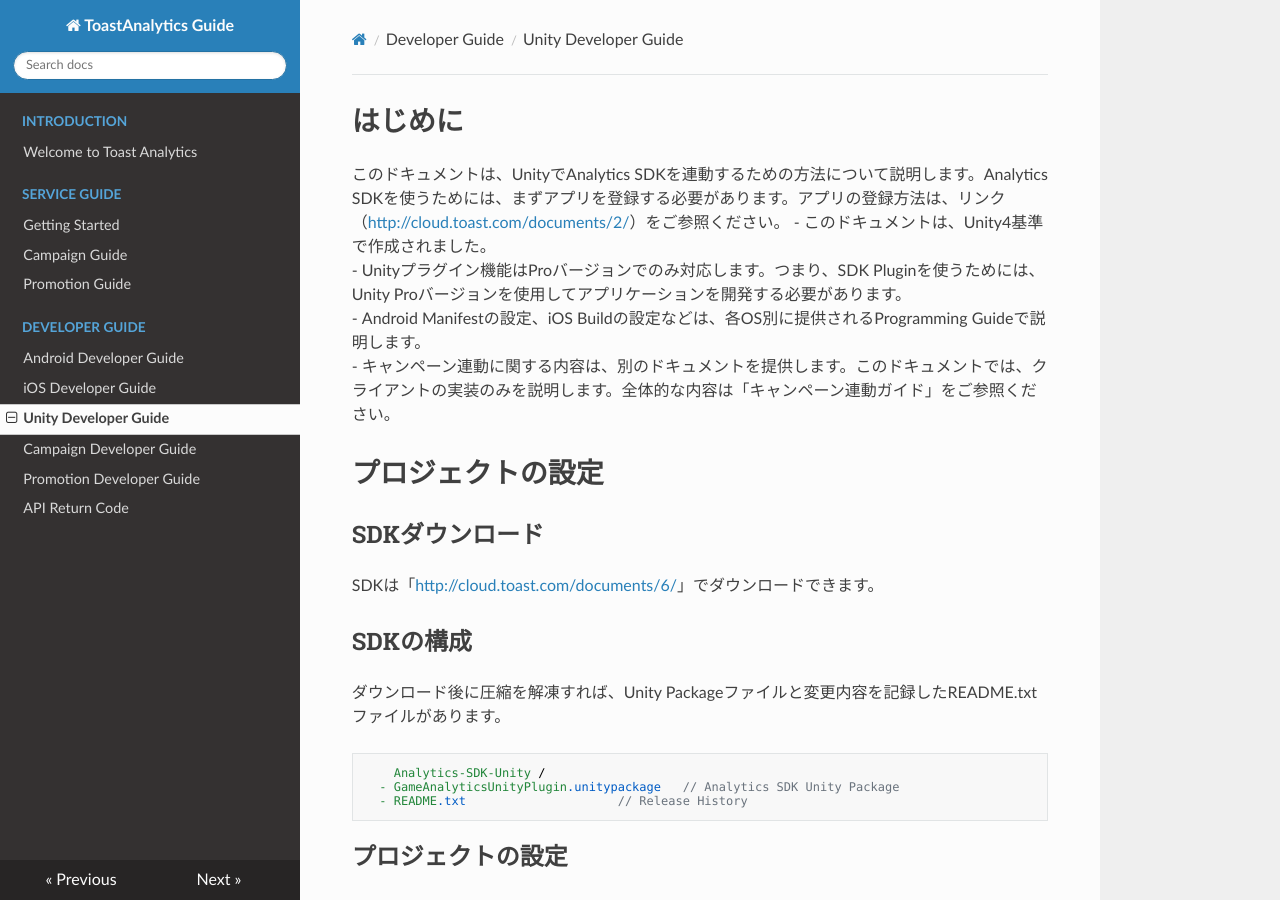
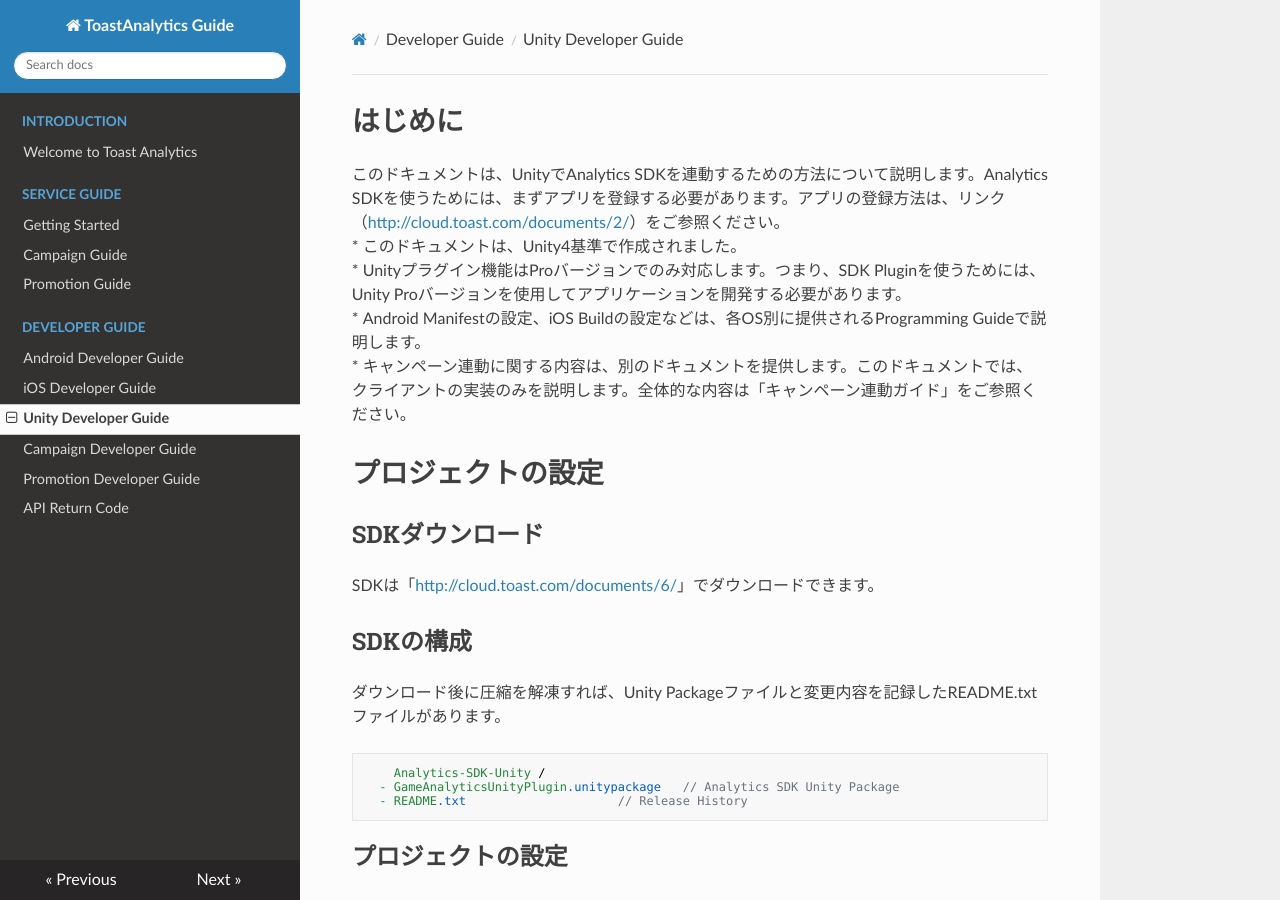
Before and after one commit to ToastAnalytics/ToastAnalytics_JA, an MkDocs documentation site: the page built from docs/Developer/6. Unity Developer Guide.md, in a window 1280 px wide and 900 px high. Built offline with MkDocs 1.6.1, drawn with Linux system fonts in a browser that asks for light colours; nearby versions of some CDN libraries; old or Windows-style settings are respelled for this version of MkDocs; some of the changed text lies outside the part shown.

Commit message:
- Fixed syntax error

```diff
--- a/docs/Developer/6. Unity Developer Guide.md
+++ b/docs/Developer/6. Unity Developer Guide.md
@@ -1,10 +1,10 @@
 #はじめに
 
 このドキュメントは、UnityでAnalytics SDKを連動するための方法について説明します。Analytics SDKを使うためには、まずアプリを登録する必要があります。アプリの登録方法は、リンク（<http://cloud.toast.com/documents/2/>）をご参照ください。
-- このドキュメントは、Unity4基準で作成されました。
-- Unityプラグイン機能はProバージョンでのみ対応します。つまり、SDK Pluginを使うためには、Unity Proバージョンを使用してアプリケーションを開発する必要があります。
-- Android Manifestの設定、iOS Buildの設定などは、各OS別に提供されるProgramming Guideで説明します。
-- キャンペーン連動に関する内容は、別のドキュメントを提供します。このドキュメントでは、クライアントの実装のみを説明します。全体的な内容は「キャンペーン連動ガイド」をご参照ください。
+* このドキュメントは、Unity4基準で作成されました。
+* Unityプラグイン機能はProバージョンでのみ対応します。つまり、SDK Pluginを使うためには、Unity Proバージョンを使用してアプリケーションを開発する必要があります。
+* Android Manifestの設定、iOS Buildの設定などは、各OS別に提供されるProgramming Guideで説明します。
+* キャンペーン連動に関する内容は、別のドキュメントを提供します。このドキュメントでは、クライアントの実装のみを説明します。全体的な内容は「キャンペーン連動ガイド」をご参照ください。
 
 
 #プロジェクトの設定
@@ -65,12 +65,12 @@ OS（Android, iOS）別にプロジェクト設定およびManifestに追加で
 基本的な統計データの収集のために、必ず連動させる必要があるAPIです。必須連動項目のみを実装することで、ほとんどのデータが確認できます。
 
 必須連動項目も以下のとおりです。
-- 初期化：initializeSDK
-- セッション追跡：traceActivation, traceDeactivation
-- 購入（In App Purchase）：tracePurchase
-- 通貨獲得/使用：traceMoneyAcquisition, traceMoneyConsumption
-- レベルアップ：traceLevelUp
-- 友だち数：traceFriendCount
+* 初期化：initializeSDK
+* セッション追跡：traceActivation, traceDeactivation
+* 購入（In App Purchase）：tracePurchase
+* 通貨獲得/使用：traceMoneyAcquisition, traceMoneyConsumption
+* レベルアップ：traceLevelUp
+* 友だち数：traceFriendCount
 
 
 ##初期化
@@ -159,8 +159,8 @@ setUserIdの二つ目の引数はPromotionやCampaignを使う場合はtrueで
 setUserId関数は、initializeSDKの呼び出し後、ログイン完了後にゲームで使うuserIDを獲得した直後に呼び出せます。userIDはゲームでユーザーを区分するために使う値を用いることができます。
 Advertise IDに関する内容は、以下のリンクをご参照ください。
 
--Android：<https://developer.android.com/google/play-services/id.html>
--iOS：<https://developer.apple.com/LIBRARY/ios/documentation/AdSupport/Reference/ASIdentifierManager_Ref/>
+- Android：<https://developer.android.com/google/play-services/id.html>
+- iOS：<https://developer.apple.com/LIBRARY/ios/documentation/AdSupport/Reference/ASIdentifierManager_Ref/>
 
 
 ##セッション追跡
@@ -244,7 +244,6 @@ GameAnalytics.traceFriendCount(100);
 - Custom Eventの収集：traceEvent
 - プロモーション連動：isPromotionAvailable, getPromotionButtonImagePath, launchPromotionPage
 - 所用時間の測定：traceStartSpeed, traceEndSpeed
-
 
 ##キャンペーンの連動
 
```
